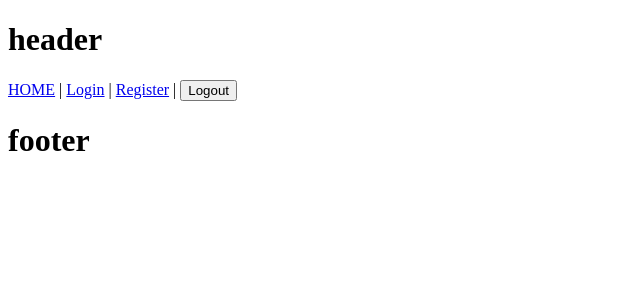
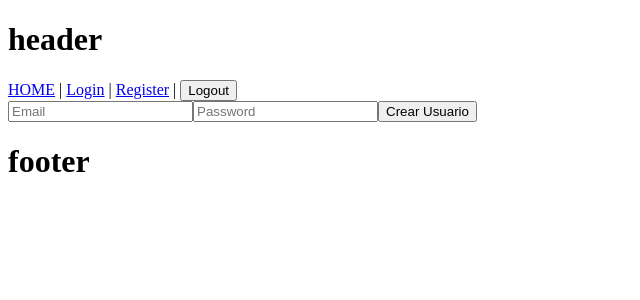
Before and after one commit to carlosGarciaMtz/vue3VitePiniaFirebase, a Vue app: page /login in a window 1280 px wide. Shown: the top 300 px of the page, without its empty margins (0-640 px from the left). Built offline with nearby package versions, Linux system fonts and the light colour scheme.

Commit message:
registro, login, logout

```diff
--- a/src/components/Header.vue
+++ b/src/components/Header.vue
@@ -5,17 +5,13 @@
     <router-link to="/">HOME</router-link> |
     <router-link to="/login">Login</router-link> |
     <router-link to="/register">Register</router-link> |
-    <button @click="logOut">Logout</button>
+    <button @click="userStore.logout" :disabled="userStore.loader">Logout</button>
     </div>
   </div>
 </template>
 
 <script setup>
-const logOut = ()=>{
-  console.log('cerrar');
-}
+  import { useUserStore } from '../stores/users.js';
+  const userStore = useUserStore();
+
 </script>
-
-<style lang="scss" scoped>
-
-</style>
--- a/src/stores/users.js
+++ b/src/stores/users.js
@@ -1,10 +1,12 @@
 import {defineStore} from 'pinia';
-import { createUserWithEmailAndPassword } from 'firebase/auth';
+import { createUserWithEmailAndPassword, signInWithEmailAndPassword, signOut } from 'firebase/auth';
 import { auth } from '../firebaseConfig';
+import router from '../router';
 
 export const useUserStore = defineStore('userStore',{
   state: () => ({
-    userData: {}
+    userData: null,
+    loader:false,
   }),
   getters: {
     minuscula(state){
@@ -13,11 +15,47 @@ export const useUserStore = defineStore('userStore',{
   },
   actions:{
     async registerUser(email, password){
+      this.loader = true;
       try {
         const {user} = await createUserWithEmailAndPassword(auth, email, password);
-        this.userData = user
+        this.userData = {
+          email: user.email,
+          uid: user.uid
+        };
+        router.push('/');
       } catch (error) {
-        console.log(error);
+        if(error.code === 'auth/email-already-in-use'){
+          alert(`El email ${email} ya esta registrado`);
+        }
+      }finally{
+        this.loader = false;
+      }
+    },
+    async login(email, password) {
+      this.loader = true;
+      try {
+        const {user} = await signInWithEmailAndPassword(auth, email, password);
+        this.userData = {
+          email: user.email,
+          uid: user.uid
+        };
+        router.push('/');
+      } catch (error) {
+        console.table(error)
+      } finally {
+        this.loader = false;
+      }
+    },
+    async logout() {
+      this.loader = true;
+      try {
+        await signOut(auth);
+        this.userData = null;
+        router.push('/login');
+      } catch (error) {
+        console.table(error);
+      } finally {
+        this.loader = false;
       }
     }
   }
--- a/src/views/Home.vue
+++ b/src/views/Home.vue
@@ -8,5 +8,8 @@
 </template>
 
 <script setup>
+import { useUserStore } from '../stores/users.js';
+
+const userStore = useUserStore();
 
 </script>
--- a/src/views/Login.vue
+++ b/src/views/Login.vue
@@ -1,8 +1,29 @@
 <template>
-  <div>
-  </div>
+    <div>
+      <form @submit.prevent="handleSubmit">
+      <input type="email" placeholder="Email" v-model="email"/>
+      <input type="password" placeholder="Password" v-model="pass"/>
+      <button type="submit" :disabled="userStore.loader">Crear Usuario</button>
+      </form>
+    </div>
 </template>
 
 <script setup>
+    import { ref } from 'vue';
+    import { useUserStore } from '../stores/users';
+    // import { useRouter } from 'vue-router';
 
+    const userStore = useUserStore();
+    // const router = useRouter();
+
+    const email = ref('');
+    const pass = ref('');
+
+    const handleSubmit = async () => {
+        if(!email.value || pass.value.length < 6) {
+            return;
+        }
+        await userStore.login(email.value, pass.value);
+        // router.push('/');
+    }
 </script>
--- a/src/views/Register.vue
+++ b/src/views/Register.vue
@@ -3,7 +3,7 @@
       <form @submit.prevent="handleSubmit">
       <input type="email" placeholder="Email" v-model="email"/>
       <input type="password" placeholder="Password" v-model="pass"/>
-      <button type="submit">Crear Usuario</button>
+      <button type="submit" :disabled="userStore.loader">Crear Usuario</button>
       </form>
     </div>
 </template>
@@ -11,16 +11,19 @@
 <script setup>
     import { ref } from 'vue';
     import { useUserStore } from '../stores/users';
+    // import { useRouter } from 'vue-router';
 
+    const userStore = useUserStore();
+    // const router = useRouter();
     const email = ref('');
     const pass = ref('');
 
-    const userStore = useUserStore();
 
-    const handleSubmit = () => {
+    const handleSubmit = async () => {
         if(!email.value || pass.value.length < 6) {
             return;
         }
-        userStore.registerUser(email.value, pass.value);
+        await userStore.registerUser(email.value, pass.value);
+        // router.push('/');
     }
 </script>
```
